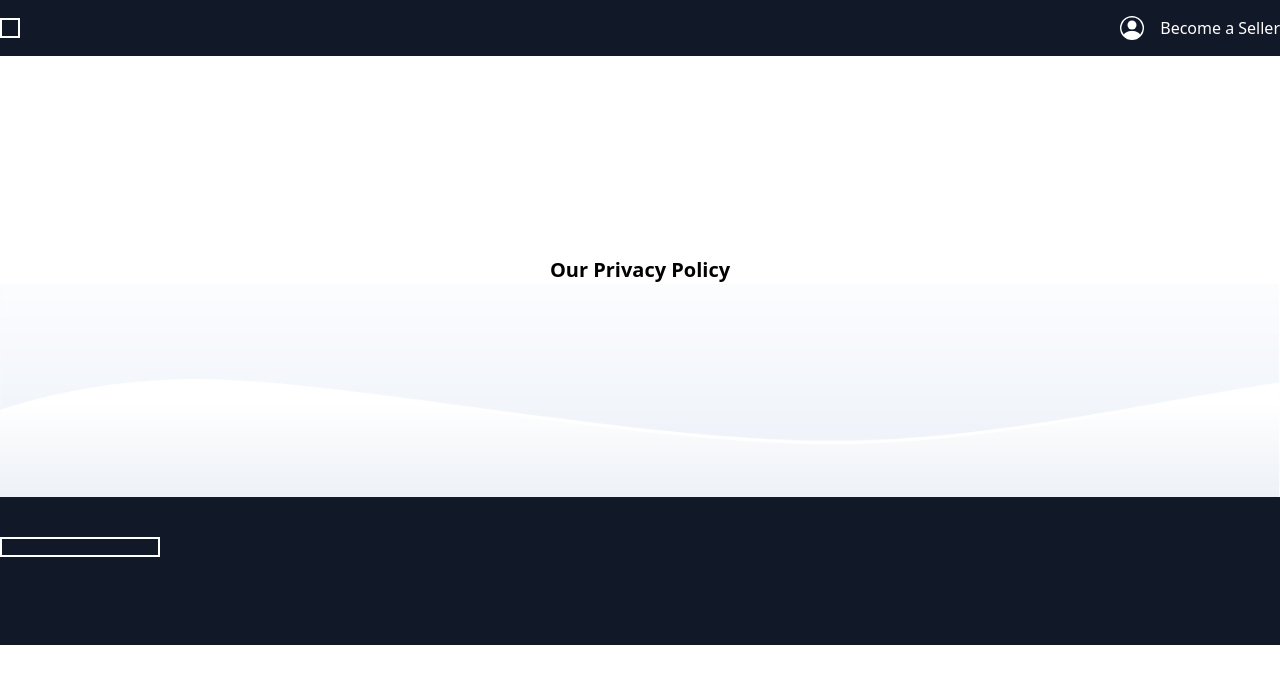
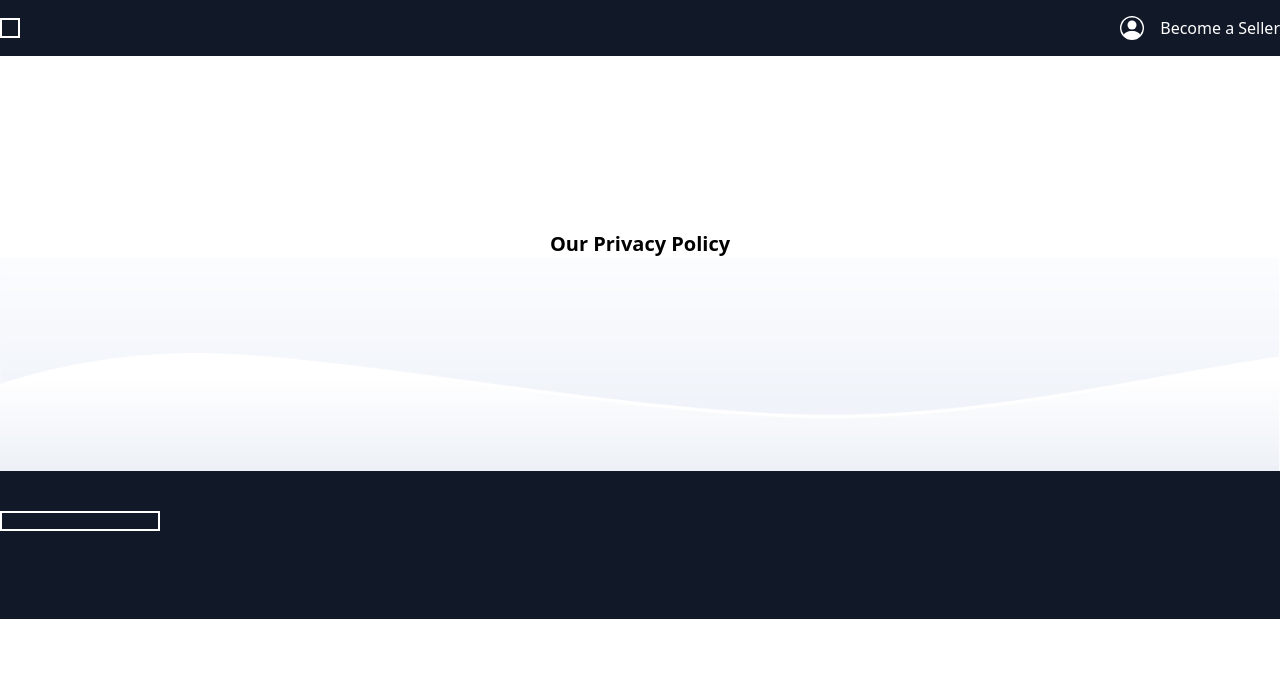
Before and after one commit to BisiDavi/square-booking, a Next.js app: page /policy/privacy-policy in a window 1280 px wide. Shown: the top 684 px of the page. Built offline with nearby package versions, Linux system fonts and the light colour scheme.

Commit message:
styles updated

```diff
--- a/components/Header/MainHeader.tsx
+++ b/components/Header/MainHeader.tsx
@@ -12,16 +12,12 @@ import { useAppSelector } from "@/hooks/useRedux";
 export default function MainHeader() {
   const { storeProfile } = useAppSelector((state) => state.StoreProfile);
 
-  console.log("storeProfile", storeProfile);
-
   return (
     <>
-      <Head>
-        {storeProfile?.name} | Book your appointment with easy.
-      </Head>
+      <Head>{storeProfile?.name} | Book your appointment with easy.</Head>
       <header className="bg-gray-900 py-2 w-full h-30 fixed z-50">
         <div className="container  justify-center  py-2 flex items-center mx-auto lg:justify-between">
-          {storeProfile !== null && storeProfile?.logoUrl ? (
+          {storeProfile?.logoUrl ? (
             <Link passHref href="/">
               <a className="logo">
                 <Image
--- a/layout/Default-layout.tsx
+++ b/layout/Default-layout.tsx
@@ -20,7 +20,9 @@ export default function DefaultLayout({ children }: PropsWithChildren<{}>) {
   const { modal, toggleModal } = useUI();
   const { storeProfile } = useAppSelector((state) => state.StoreProfile);
 
-  const paddingTop = storeProfile?.logoUrl ? "pt-32" : "pt-24";
+  const paddingTop = storeProfile?.logoUrl
+    ? "padding-top-large"
+    : "padding-top-small";
 
   useEffect(() => {
     dispatch(updateAppload(true));
--- a/styles/globals.css
+++ b/styles/globals.css
@@ -63,6 +63,14 @@
   width: 100%;
 }
 
+.padding-top-large {
+  padding-top: 120px;
+}
+
+.padding-top-small {
+  padding-top: 70px;
+}
+
 @media (max-width: 768px) {
   .calender-wrapper button.rdp-button_reset.rdp-button.rdp-day {
     margin: 3px 4px;
```
